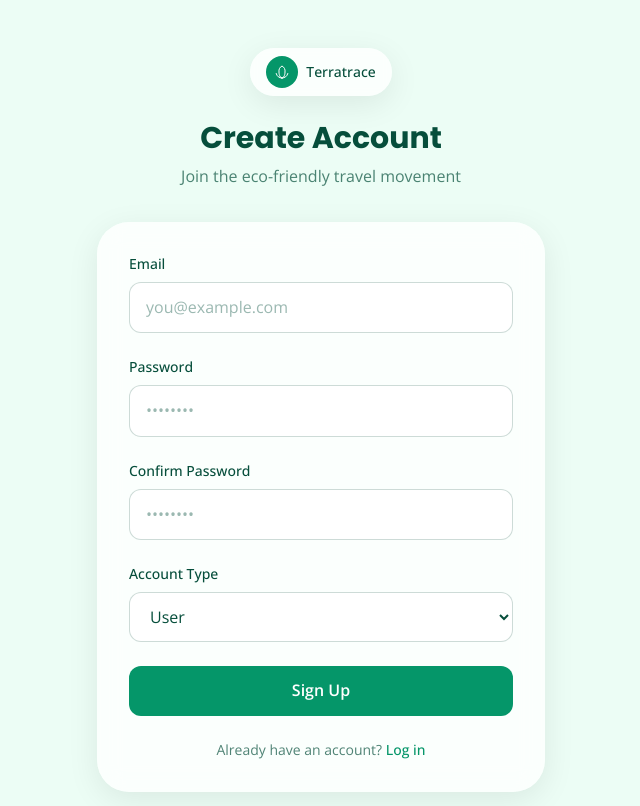
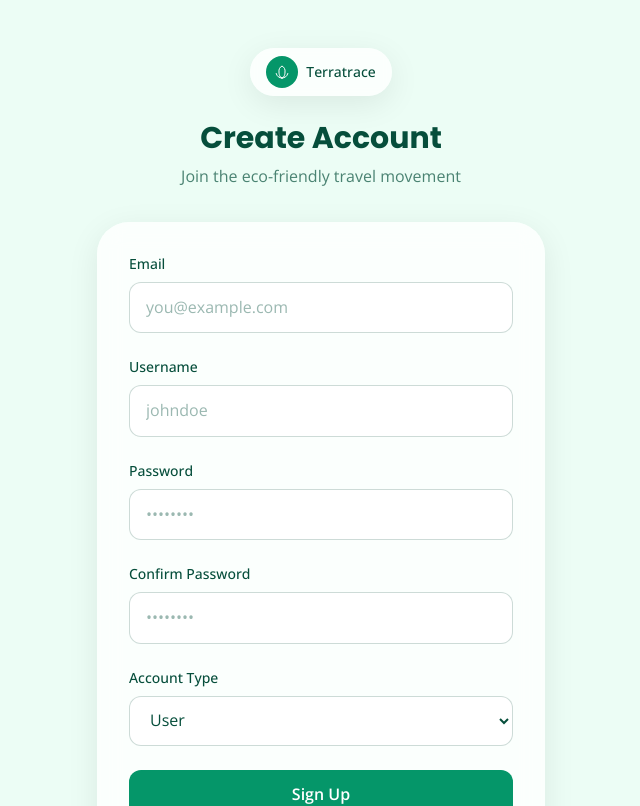
Before and after one commit to Heng-Yi-Kang/Terratrace, a Next.js app in the folder frontend/: page /signup in a window 1280 px wide. Shown: the top 806 px of the page, without its empty margins (319-959 px from the left). Built offline with nearby package versions, Linux system fonts and the light colour scheme; no server answers.

Commit message:
feat: add username field to signup flow
- Add username parameter to signUp function
- Include username in Supabase user metadata
- Add username input field to AuthForm component

```diff
--- a/frontend/src/app/signup/page.tsx
+++ b/frontend/src/app/signup/page.tsx
@@ -8,8 +8,8 @@ import { UserRole } from '@/utils/supabase/auth'
 export default function SignupPage() {
   const router = useRouter()
 
-  const handleSignup = async (email: string, password: string, role?: string) => {
-    const { error } = await signUp(email, password, role as UserRole || 'user')
+  const handleSignup = async (email: string, password: string, username?: string, role?: string) => {
+    const { error } = await signUp(email, password, username, role as UserRole || 'user')
     if (error) {
       throw new Error(error.message)
     }
--- a/frontend/src/components/auth/AuthForm.tsx
+++ b/frontend/src/components/auth/AuthForm.tsx
@@ -11,6 +11,7 @@ export default function AuthForm({ mode, onSubmit }: AuthFormProps) {
   const [email, setEmail] = useState('')
   const [password, setPassword] = useState('')
   const [confirmPassword, setConfirmPassword] = useState('')
+  const [username, setUsername] = useState('')
   const [role, setRole] = useState('user')
   const [error, setError] = useState('')
   const [loading, setLoading] = useState(false)
@@ -36,7 +37,7 @@ export default function AuthForm({ mode, onSubmit }: AuthFormProps) {
 
     setLoading(true)
     try {
-      await onSubmit(email, password, role)
+      await onSubmit(email, password, username, role)
     } catch (err: unknown) {
       setError(err instanceof Error ? err.message : 'An error occurred')
     } finally {
@@ -61,6 +62,23 @@ export default function AuthForm({ mode, onSubmit }: AuthFormProps) {
             required
           />
         </div>
+
+        {mode === 'signup' && (
+          <div>
+            <label htmlFor="username" className="block text-sm font-medium text-text mb-2">
+              Username
+            </label>
+            <input
+              id="username"
+              type="text"
+              value={username}
+              onChange={(e) => setUsername(e.target.value)}
+              className="w-full px-4 py-3 rounded-xl border border-text/20 bg-white/80 text-text placeholder-text/40 focus:border-primary focus:ring-2 focus:ring-primary/20 outline-none transition-all duration-200"
+              placeholder="johndoe"
+              required
+            />
+          </div>
+        )}
 
         <div>
           <label htmlFor="password" className="block text-sm font-medium text-text mb-2">
--- a/frontend/src/utils/supabase/auth.ts
+++ b/frontend/src/utils/supabase/auth.ts
@@ -9,14 +9,14 @@ export async function signIn(email: string, password: string) {
   return supabase.auth.signInWithPassword({ email, password })
 }
 
-export async function signUp(email: string, password: string, role: UserRole = 'user') {
+export async function signUp(email: string, password: string, username?: string, role: UserRole = 'user') {
   const supabase = createClient()
   if (!supabase) return { error: { message: 'Supabase not configured' } }
   return supabase.auth.signUp({
     email,
     password,
     options: {
-      data: { role }
+      data: { role, username }
     }
   })
 }
```
